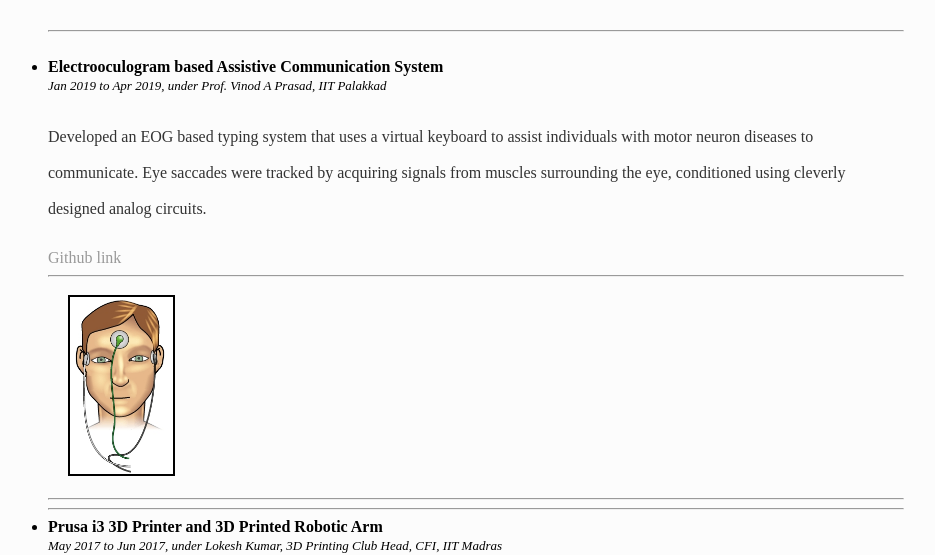
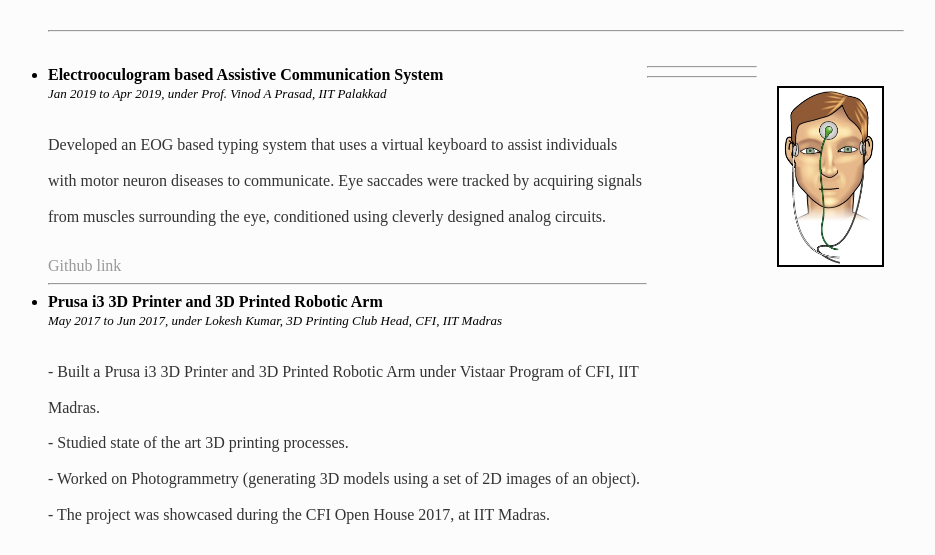
Before and after one commit to iamrajee/iamrajee.github.io, a Jekyll site: the page built from projects/index.html, in a window 1280 px wide. Shown: the part 4779-5334 px from the top of the page, without its empty margins (184-1119 px from the left). Built offline with Jekyll 4.4.1, drawn with Linux system fonts in a browser that asks for light colours; grey boxes are pictures that could not be loaded.

Commit message:
Update main.css

```diff
--- a/css/main.css
+++ b/css/main.css
@@ -119,6 +119,15 @@ ul.footer li{
 	width: 30%;
 	margin-top: 20px;
 }
+.project_text1{
+	float: left;
+	width: 70%;
+}
+.project_image1{
+	float: right;
+	width: 30%;
+	margin-top: 20px;
+}
 
 /* .project{
 	width: 30%;
```
